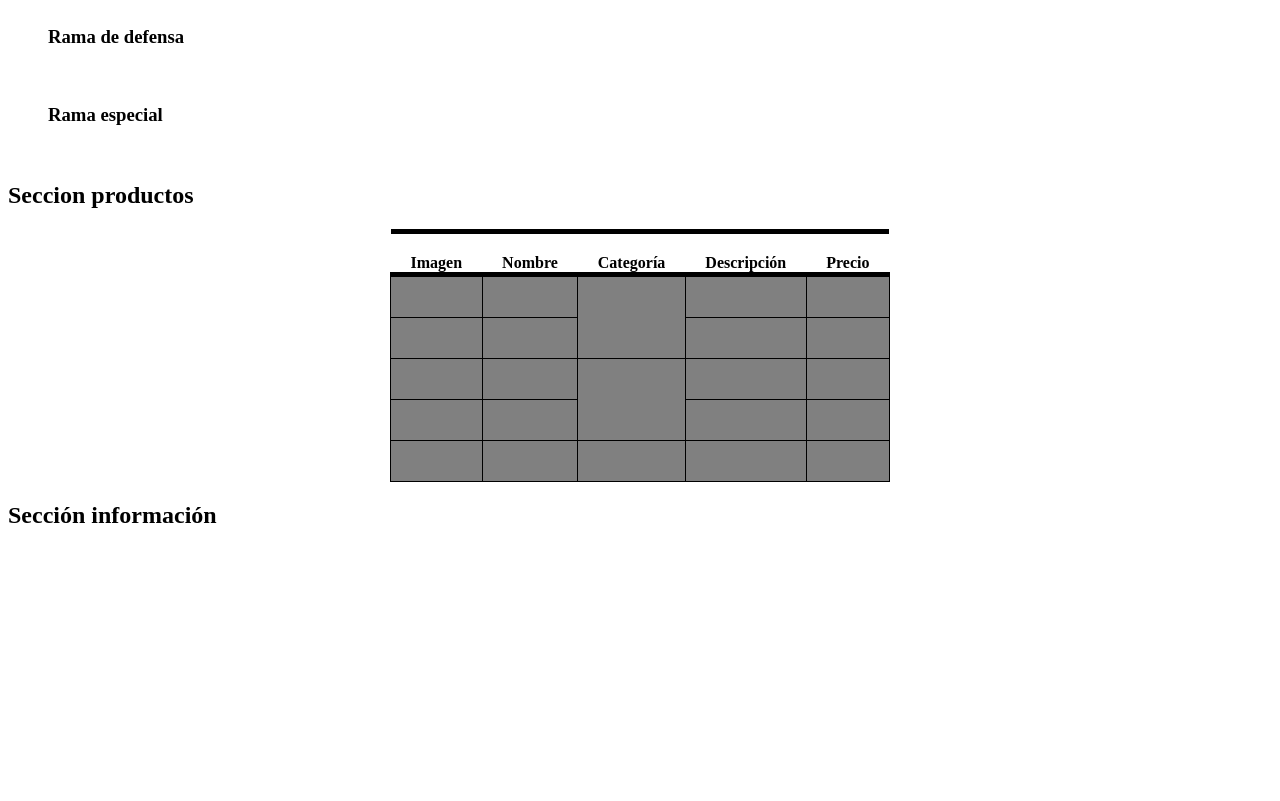
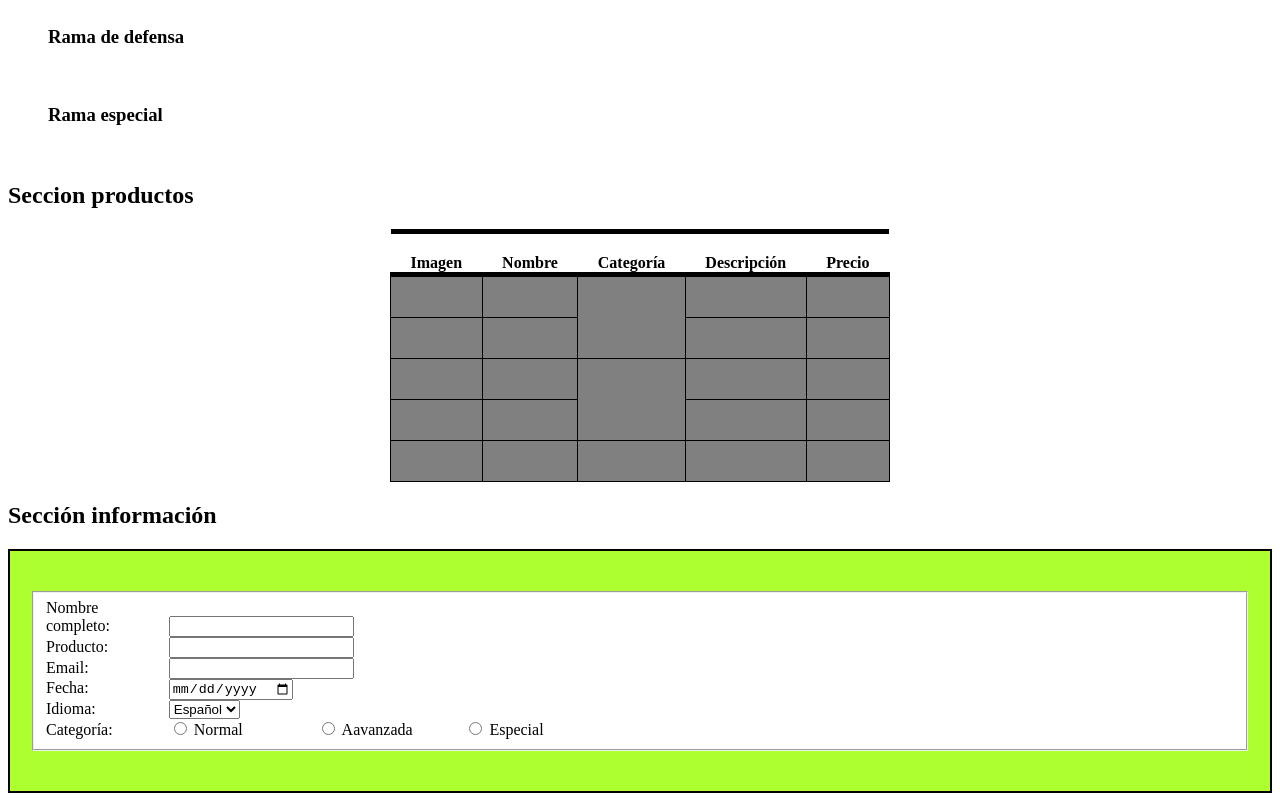
Before and after one commit to Lexito06/Tarea02Practica-Git, a plain HTML site: page docs/index.html in a window 1280 px wide. Shown: the part 485-1286 px from the top of the page. Before the commit the page ends 1034 px from the top, so only its background shows below. Drawn offline with Linux system fonts and the light colour scheme.

Commit message:
modifico html

```diff
--- a/docs/index.html
+++ b/docs/index.html
@@ -9,7 +9,7 @@
 </head>
 
 <body>
-    <div>
+    <div class="fondo">
         <h1>Tienda enda</h1>
         <a href="">Sección principal</a>
         <a href="">Sección productos</a>
@@ -104,7 +104,34 @@
 
     <h2>Sección información</h2>
     <form action="">
-
+        <fieldset>
+            <label for="nombre">Nombre completo:</label>
+            <input type="text" id="nombre">
+            <br>
+            <label for="producto">Producto:</label>
+            <input type="text" id="producto">
+            <br>
+            <label for="email">Email:</label>
+            <input type="email">
+            <br>
+            <label for="fecha">Fecha:</label>
+            <input type="date">
+            <br>
+            <label for="idioma">Idioma:</label>
+            <select name="idioma" id="">
+                <option value="">Español</option>
+                <option value="">Inglés</option>
+                <option value="">Francés</option>
+            </select>
+            <br>
+            <label for="">Categoría:</label>
+            <input type="radio" name="opcion" id="normal">
+            <label for="normal">Normal</label>
+            <input type="radio" name="opcion" id="avanzada">
+            <label for="avanzada">Aavanzada</label>
+            <input type="radio" name="opcion" id="especial">
+            <label for="especial">Especial</label>
+        </fieldset>
 
     </form>
 
--- a/docs/miCss.css
+++ b/docs/miCss.css
@@ -20,3 +20,20 @@ th{
     border-top: 5px solid black;
     border-bottom: 5px solid black;
 }
+
+form {
+    border: 2px solid black;
+    background-color: greenyellow;
+    padding: 40px 20px 40px 20px;
+    border-left: 10%;
+    border-right: 10%;
+}
+
+fieldset{
+    background-color: white;
+}
+
+label{
+    display: inline-block;
+    width: 10%;
+}
```
Also changed, not shown: 1 other file.
